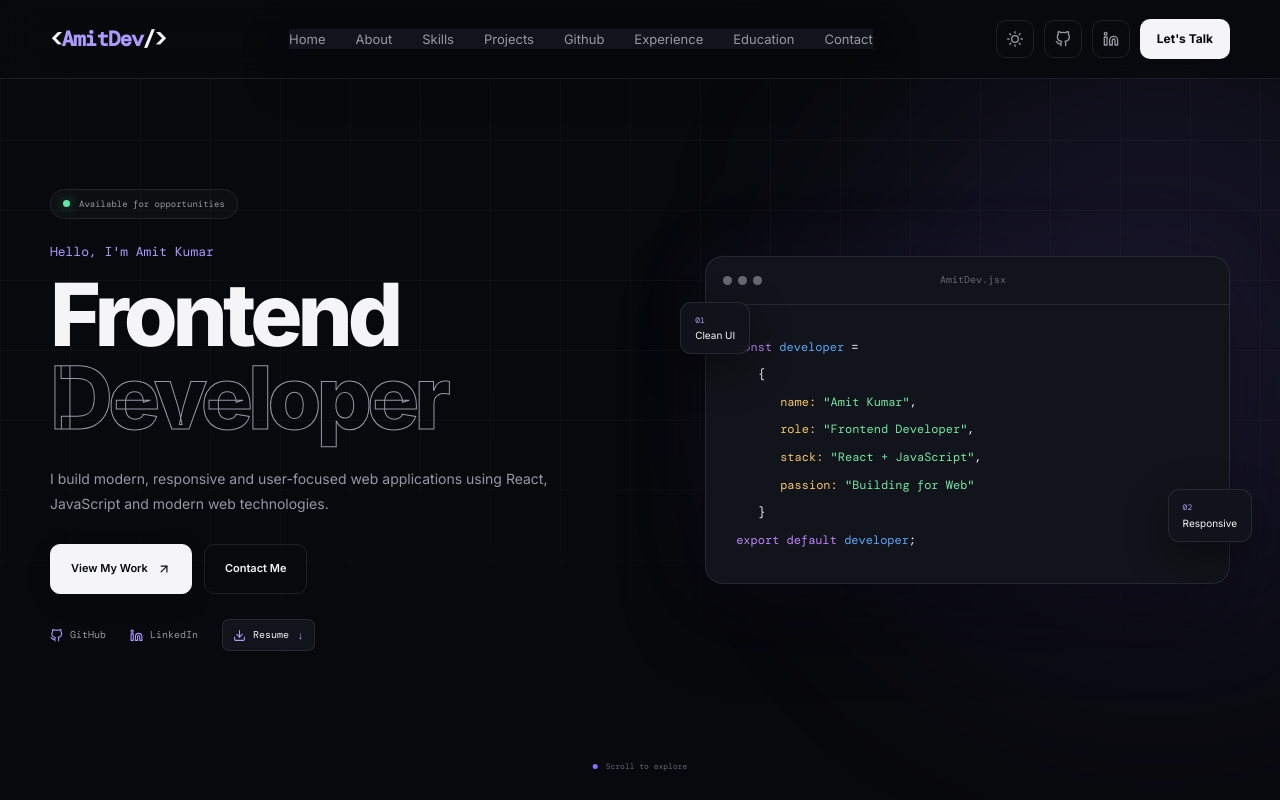
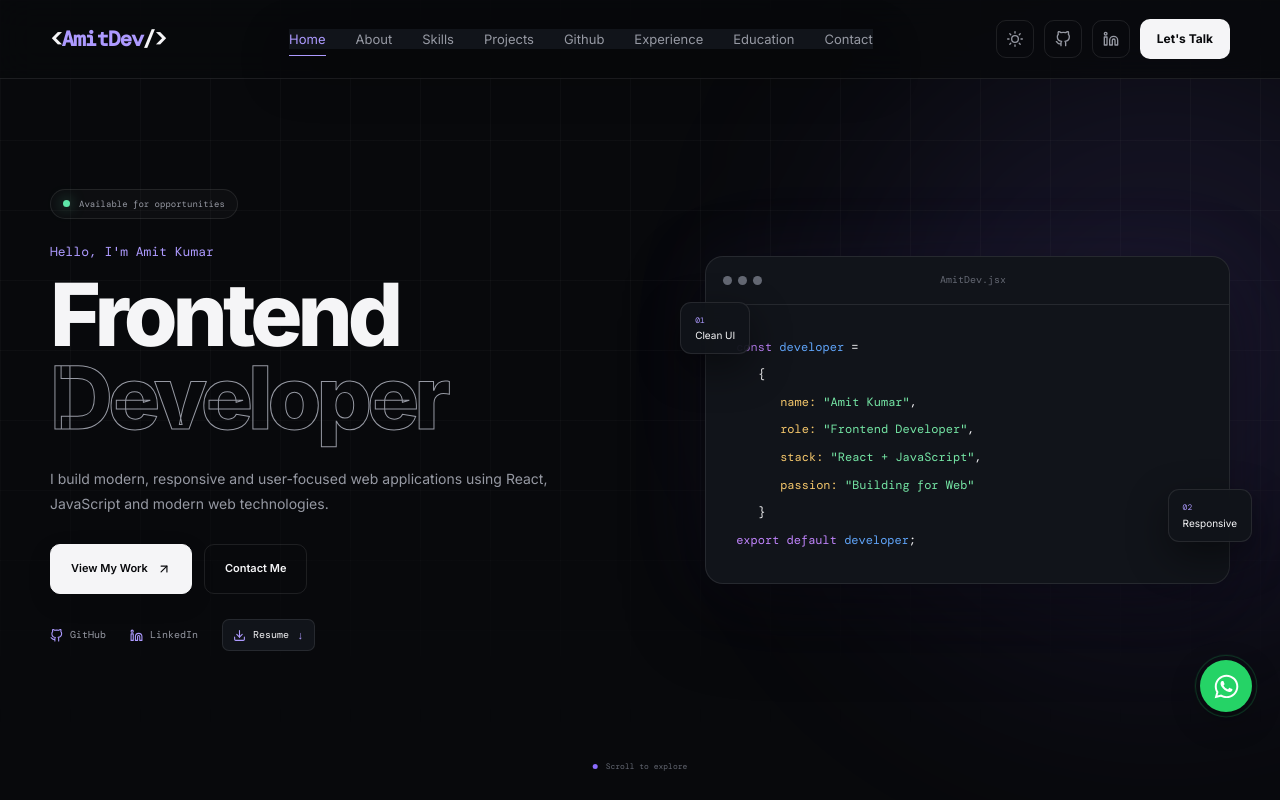
Before and after one commit to Amitkumar8384/Amitdev, a React (Vite) app: page / in a window 1280 px wide. Shown: the top 800 px of the page. Built offline with nearby package versions, Linux system fonts and the light colour scheme; no server answers.

Commit message:
Add floating WhatsApp contact button

```diff
--- a/src/App.jsx
+++ b/src/App.jsx
@@ -10,6 +10,8 @@
 import Education from "./components/Education";
 import Contact from "./components/Contact";
 import Footer from "./components/Footer";
+
+import { FaWhatsapp } from "react-icons/fa";
 
 function App() {
   const [theme, setTheme] = useState(() => {
@@ -43,6 +45,18 @@
       </main>
 
       <Footer />
+
+      {/* WhatsApp Floating Button */}
+      <a
+        href="https://wa.me/918384010361?text=Hi%20Amit%2C%20I%20visited%20your%20portfolio."
+        className="whatsapp-float"
+        target="_blank"
+        rel="noopener noreferrer"
+        aria-label="Chat with Amit on WhatsApp"
+        title="Chat on WhatsApp"
+      >
+        <FaWhatsapp />
+      </a>
     </div>
   );
 }
--- a/src/components/Navbar.jsx
+++ b/src/components/Navbar.jsx
@@ -1,4 +1,4 @@
-import { useState } from "react";
+import { useEffect, useState } from "react";
 import {
   FiGithub,
   FiLinkedin,
@@ -24,16 +24,70 @@
 
 function Navbar({ theme, toggleTheme }) {
   const [menuOpen, setMenuOpen] = useState(false);
+  const [activeSection, setActiveSection] = useState("#home");
 
   const closeMenu = () => {
     setMenuOpen(false);
   };
 
+  /* ================================
+     ACTIVE SECTION + SCROLL
+  ================================= */
+
+  useEffect(() => {
+    const sections = navLinks
+      .map((link) => document.querySelector(link.href))
+      .filter(Boolean);
+
+    const observer = new IntersectionObserver(
+      (entries) => {
+        const visibleSections = entries
+          .filter((entry) => entry.isIntersecting)
+          .sort(
+            (a, b) =>
+              b.intersectionRatio - a.intersectionRatio
+          );
+
+        if (visibleSections.length > 0) {
+          setActiveSection(
+            `#${visibleSections[0].target.id}`
+          );
+        }
+      },
+      {
+        rootMargin: "-25% 0px -60% 0px",
+        threshold: [0, 0.2, 0.5, 1],
+      }
+    );
+
+    sections.forEach((section) => {
+      observer.observe(section);
+    });
+
+    /* Close mobile menu when scrolling */
+
+    const handleScroll = () => {
+      if (window.scrollY > 10) {
+        setMenuOpen(false);
+      }
+    };
+
+    window.addEventListener("scroll", handleScroll);
+
+    return () => {
+      observer.disconnect();
+      window.removeEventListener("scroll", handleScroll);
+    };
+  }, []);
+
   return (
     <header className="navbar">
       <div className="container nav-container">
 
-        {/* Logo */}
+        {/* ================================
+            LOGO
+        ================================= */}
+
         <a
           href="#home"
           className="logo"
@@ -41,27 +95,41 @@
           aria-label="AmitDev Home"
         >
           <span className="logo-symbol">&lt;</span>
-  <span className="logo-name">AmitDev</span>
-  <span className="logo-symbol">/&gt;</span>
+          <span className="logo-name">AmitDev</span>
+          <span className="logo-symbol">/&gt;</span>
         </a>
 
-        {/* Navigation */}
+        {/* ================================
+            NAVIGATION
+        ================================= */}
+
         <nav
-          className={`nav-links ${menuOpen ? "active" : ""}`}
+          className={`nav-links ${
+            menuOpen ? "active" : ""
+          }`}
           aria-label="Main navigation"
         >
           {navLinks.map((link) => (
             <a
               key={link.name}
               href={link.href}
+              className={
+                activeSection === link.href
+                  ? "active"
+                  : ""
+              }
               onClick={closeMenu}
             >
               {link.name}
             </a>
           ))}
 
-          {/* Mobile Social Links */}
+          {/* ================================
+              MOBILE SOCIALS
+          ================================= */}
+
           <div className="mobile-socials">
+
             <a
               href={GITHUB_URL}
               target="_blank"
@@ -81,13 +149,18 @@
             >
               <FiLinkedin />
             </a>
+
           </div>
         </nav>
 
-        {/* Right Actions */}
+        {/* ================================
+            RIGHT ACTIONS
+        ================================= */}
+
         <div className="nav-actions">
 
-          {/* Theme */}
+          {/* Theme Toggle */}
+
           <button
             type="button"
             className="theme-toggle"
@@ -103,10 +176,15 @@
                 : "Switch to Dark Mode"
             }
           >
-            {theme === "dark" ? <FiSun /> : <FiMoon />}
+            {theme === "dark" ? (
+              <FiSun />
+            ) : (
+              <FiMoon />
+            )}
           </button>
 
           {/* GitHub */}
+
           <a
             href={GITHUB_URL}
             target="_blank"
@@ -119,6 +197,7 @@
           </a>
 
           {/* LinkedIn */}
+
           <a
             href={LINKEDIN_URL}
             target="_blank"
@@ -130,7 +209,8 @@
             <FiLinkedin />
           </a>
 
-          {/* Contact */}
+          {/* Let's Talk */}
+
           <a
             href="#contact"
             className="nav-contact"
@@ -139,11 +219,16 @@
             Let's Talk
           </a>
 
-          {/* Mobile Menu */}
+          {/* ================================
+              MOBILE MENU BUTTON
+          ================================= */}
+
           <button
             type="button"
             className="menu-btn"
-            onClick={() => setMenuOpen((prev) => !prev)}
+            onClick={() =>
+              setMenuOpen((prev) => !prev)
+            }
             aria-label={
               menuOpen
                 ? "Close navigation menu"
--- a/src/styles/global.css
+++ b/src/styles/global.css
@@ -420,3 +420,90 @@
     font-size: 42px;
   }
 }
+
+.whatsapp-float {
+  position: fixed;
+
+  right: 28px;
+  bottom: 88px;
+
+  z-index: 998;
+
+  width: 52px;
+  height: 52px;
+
+  display: grid;
+  place-items: center;
+
+  border-radius: 50%;
+
+  background: #25d366;
+  color: #ffffff;
+
+  text-decoration: none;
+
+  font-size: 27px;
+
+  box-shadow:
+    0 10px 30px rgba(0, 0, 0, 0.25);
+
+  transition:
+    transform 0.25s ease,
+    box-shadow 0.25s ease;
+}
+
+.whatsapp-float::before {
+  content: "";
+
+  position: absolute;
+  inset: -4px;
+
+  border-radius: 50%;
+
+  border: 1px solid rgba(37, 211, 102, 0.45);
+
+  animation: whatsappPulse 2.2s infinite;
+}
+
+.whatsapp-float:hover {
+  transform: translateY(-4px) scale(1.05);
+
+  box-shadow:
+    0 14px 35px rgba(37, 211, 102, 0.28);
+}
+
+.whatsapp-float svg {
+  position: relative;
+  z-index: 1;
+}
+
+@keyframes whatsappPulse {
+  0% {
+    transform: scale(0.9);
+    opacity: 0.8;
+  }
+
+  70% {
+    transform: scale(1.35);
+    opacity: 0;
+  }
+
+  100% {
+    transform: scale(1.35);
+    opacity: 0;
+  }
+}
+
+/* Mobile */
+
+@media (max-width: 600px) {
+  .whatsapp-float {
+    right: 16px;
+    bottom: 70px;
+
+    width: 46px;
+    height: 46px;
+
+    font-size: 23px;
+  }
+}
--- a/src/styles/navbar.css
+++ b/src/styles/navbar.css
@@ -67,6 +67,7 @@
 .logo-name {
   color: var(--accent-light);
 }
+
 /* ================================
    DESKTOP NAV
 ================================ */
@@ -90,6 +91,8 @@
     transform 0.25s ease;
 }
 
+/* Hover / Active underline */
+
 .nav-links a::after {
   content: "";
 
@@ -110,6 +113,16 @@
 }
 
 .nav-links a:hover::after {
+  width: 100%;
+}
+
+/* ACTIVE MENU */
+
+.nav-links a.active {
+  color: var(--accent-light);
+}
+
+.nav-links a.active::after {
   width: 100%;
 }
 
@@ -250,7 +263,9 @@
   transform: translateY(0);
 }
 
-/* Mobile social links hidden by default */
+/* ================================
+   MOBILE SOCIALS
+================================ */
 
 .mobile-socials {
   display: none;
@@ -265,7 +280,7 @@
     height: 72px;
   }
 
-  /* Hide desktop navigation */
+  /* Mobile navigation */
 
   .nav-links {
     position: absolute;
@@ -334,6 +349,8 @@
     border-radius: 8px;
   }
 
+  /* Remove desktop underline */
+
   .nav-links a::after {
     display: none;
   }
@@ -341,6 +358,16 @@
   .nav-links a:hover {
     color: var(--text);
     background: var(--bg-soft);
+  }
+
+  /* ACTIVE MOBILE MENU */
+
+  .nav-links a.active {
+    color: var(--accent-light);
+
+    background: var(--bg-soft);
+
+    font-weight: 600;
   }
 
   /* Mobile socials */
```
